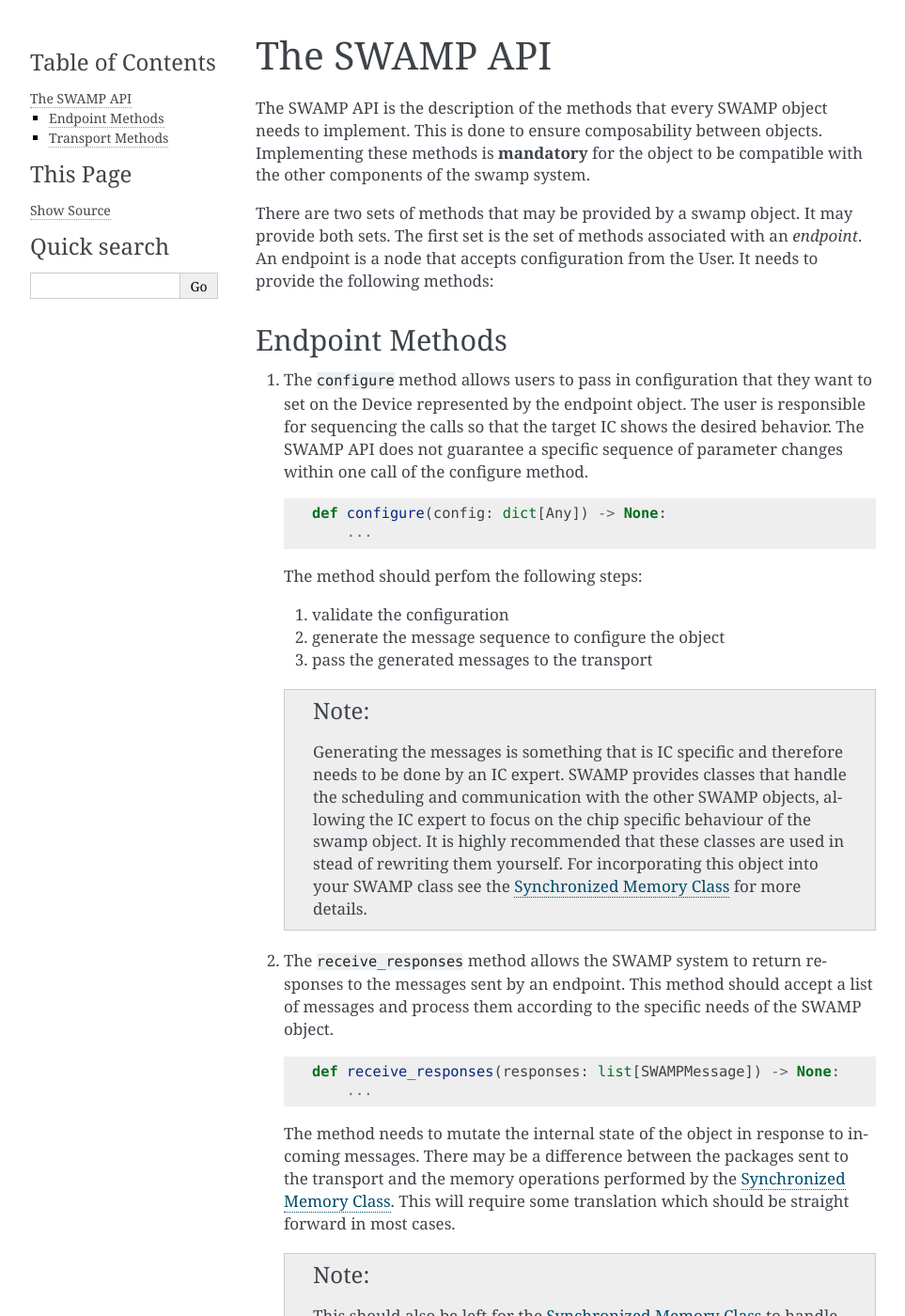
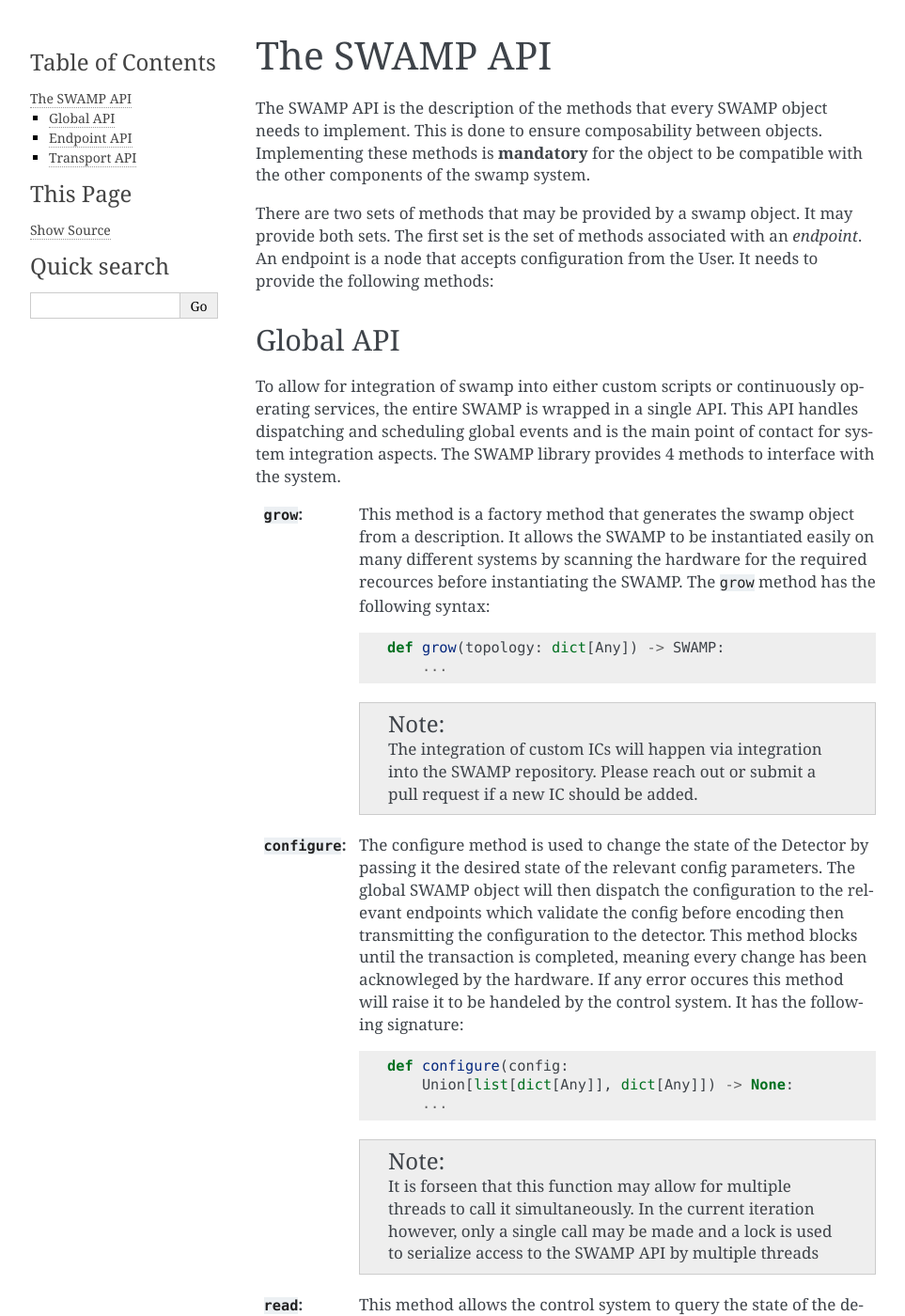
Before and after one commit to Phylex/swamp, a Sphinx documentation site: the page built from docs/api.rst, in a window 1280 px wide and 1400 px high. Shown: the whole window at 94% size, without its empty margins (148-1111 px from the left). Built offline with Sphinx 7.4.7, drawn with Linux system fonts in a browser that asks for light colours; some of the changed text lies outside the part shown.

Commit message:
added documentation

```diff
--- a/docs/api.rst
+++ b/docs/api.rst
@@ -8,46 +8,100 @@
 There are two sets of methods that may be provided by a swamp object. It may provide both sets. The first set is the set of methods associated with an *endpoint*.
 An endpoint is a node that accepts configuration from the User. It needs to provide the following methods:
 
-Endpoint Methods
-----------------
+Global API
+----------
+To allow for integration of swamp into either custom scripts or continuously operating services, the entire SWAMP is wrapped in a single API. This API handles dispatching
+and scheduling global events and is the main point of contact for system integration aspects. The SWAMP library provides 4 methods to interface with the system.
 
-1. The ``configure`` method allows users to pass in configuration that they want to set on the Device represented by the endpoint object. The user is responsible
-   for sequencing the calls so that the target IC shows the desired behavior. The SWAMP API does not guarantee a specific sequence of parameter changes within
-   one call of the configure method.
+:``grow``:
+  This method is a factory method that generates the swamp object from a description. It allows the SWAMP to be instantiated easily on many different systems by
+  scanning the hardware for the required recources before instantiating the SWAMP. The ``grow`` method has the following syntax:
 
-   .. code-block:: python
+  .. code-block:: python
 
-    def configure(config: dict[Any]) -> None:
-        ...
+   def grow(topology: dict[Any]) -> SWAMP:
+       ...
 
-   The method should perfom the following steps:
+  .. note::
+    The integration of custom ICs will happen via integration into the SWAMP repository. Please reach out or submit a pull request if a new IC should be added.
 
-   1. validate the configuration
-   2. generate the message sequence to configure the object
-   3. pass the generated messages to the transport
+:``configure``:
+  The configure method is used to change the state of the Detector by passing it the desired state of the relevant config parameters. The global SWAMP object
+  will then dispatch the configuration to the relevant endpoints which validate the config before encoding then transmitting the configuration to the detector.
+  This method blocks until the transaction is completed, meaning every change has been acknowleged by the hardware. If any error occures this method will raise
+  it to be handeled by the control system. It has the following signature:
 
-   .. note::
-     Generating the messages is something that is IC specific and therefore needs to be done by an IC expert.
-     SWAMP provides classes that handle the scheduling and communication with the other SWAMP objects, allowing the IC expert to focus on the chip specific
-     behaviour of the swamp object. It is highly recommended that these classes are used in stead of rewriting them yourself.
-     For incorporating this object into your SWAMP class see the :ref:`synchronous memory` for more details.
+  .. code-block:: python
 
-2. The ``receive_responses`` method allows the SWAMP system to return responses to the messages sent by an endpoint. This method should accept a list of messages
-   and process them according to the specific needs of the SWAMP object.
+   def configure(config:
+       Union[list[dict[Any]], dict[Any]]) -> None:
+       ...
 
-   .. code-block:: python
+  .. note::
+    It is forseen that this function may allow for multiple threads to call it simultaneously. In the current iteration however, only a single call may be made and
+    a lock is used to serialize access to the SWAMP API by multiple threads
 
-    def receive_responses(responses: list[SWAMPMessage]) -> None:
-        ...
+:``read``:
+  This method allows the control system to query the state of the detector. This may be one of two states.
+  1. The state of the detector assuming all currently pending transactions are completed as expected, in which case the state is read from a cache kept by the SWAMP endpoints.
+  2. The state of the actual hardware in which case the Software waits until all requests have been processed and then issues a hardware read for all requested parameters.
+  The first read may be compleated fully asynchronously from any write currently being performed by the system.
 
-   The method needs to mutate the internal state of the object in response to incoming messages. There may be a difference between the packages sent to the transport
-   and the memory operations performed by the :ref:`synchronous memory`. This will require some translation which should be straight forward in most cases.
+  .. code-block:: python
 
-   .. note::
-     This should also be left for the :ref:`synchronous memory` to handle. This class will provide a synchronous interface to submit write and read requests,
-     which then takes care of sequencing them accordingly.
+   def read(config:
+       Union[list[dict[Any]], dict[Any]]) \
+       -> Union[dict[Any], None, list[dict[Any]]:
+       ...
 
-Transport Methods
------------------
+
+----
+
+Endpoint API
+------------
+
+
+:``configure``:
+  This method allows users to pass in configuration that they want to set on the Device represented by the endpoint object. The user is responsible
+  for sequencing the calls so that the target IC shows the desired behavior. The SWAMP API does not guarantee a specific sequence of parameter changes within
+  one call of the configure method. It has the following signature:
+
+  .. code-block:: python
+
+   def configure(config: dict[Any]) -> None:
+       ...
+
+  The method should perfom the following steps:
+
+  1. validate the configuration
+  2. generate the message sequence to configure the object
+  3. pass the generated messages to the transport
+
+  .. note::
+    Generating the messages is something that is IC specific and therefore needs to be done by an IC expert.
+    SWAMP provides classes that handle the scheduling and communication with the other SWAMP objects, allowing the IC expert to focus on the chip specific
+    behaviour of the swamp object. It is highly recommended that these classes are used in stead of rewriting them yourself.
+    For incorporating this object into your SWAMP class see the :ref:`synchronous memory` for more details.
+
+:``receive_rsp``:
+  This method allows the SWAMP system to return responses to the messages sent by an endpoint. This method should accept a list of messages
+  and process them according to the specific needs of the SWAMP object.
+
+  .. code-block:: python
+
+   def receive_rsp(responses: list[SWAMPMessage]) -> None:
+       ...
+
+  The method needs to mutate the internal state of the object in response to incoming messages. There may be a difference between the packages sent to the transport
+  and the memory operations performed by the :ref:`synchronous memory`. This will require some translation which should be straight forward in most cases.
+
+  .. note::
+    This should also be left for the :ref:`synchronous memory` to handle. This class will provide a synchronous interface to submit write and read requests,
+    which then takes care of sequencing them accordingly.
+
+----
+
+Transport API
+-------------
 .. warning::
     TODO
```
Also changed, not shown: docs/architecture.rst (+12 -5 lines).
